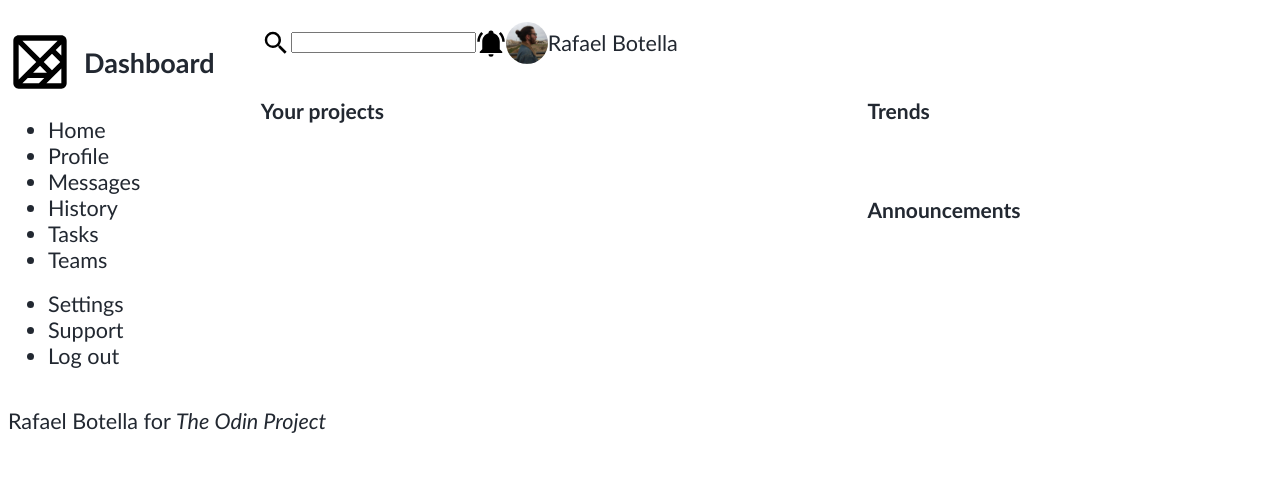
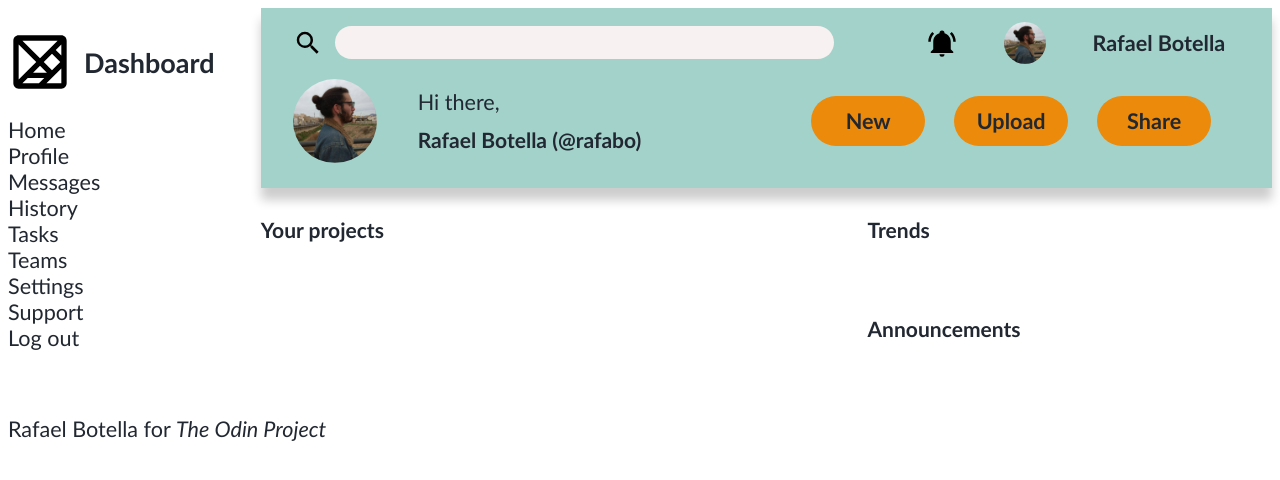
Before and after one commit to rafabo7/top-dashboard, a plain HTML site: page index.html in a window 1280 px wide. Drawn offline with Linux system fonts and the light colour scheme.

Commit message:
Style the header. Style the header by nesting the greeting to the user and the photo in a grid container, and the buttons for upload, new and share in a flex-row to position them correctly.

```diff
--- a/index.html
+++ b/index.html
@@ -18,10 +18,22 @@
                 <img src="./assets/perfil.png" alt="Profile photo">
                 <p>Rafael Botella</p>
             </div>
-            <div class="panel"></div>
         </div>
         <div class="header-bottom">
 
+            <div class="greeting">
+                <img src="./assets/perfil.png" alt="Profile photo">
+                <div>
+                    <p>Hi there,</p>
+                    <h3>Rafael Botella (@rafabo)</h3>
+                </div>
+            </div>
+
+            <ul class="panel">
+                <li>New</li>
+                <li>Upload</li>
+                <li>Share</li>
+            </ul>
         </div>
     </header>
     <aside class="sidebar">
--- a/style.css
+++ b/style.css
@@ -1,9 +1,11 @@
 :root {
     --primary-color: #5EAAA8;
-    --second-color: #EB5E0B;
+    --second-color: #eb8a0b;
     --third-color: #A3D2CA;
     --fourth-color: #F8F1F1;
     --no-black: #222831;
+
+
 
 }
 
@@ -16,6 +18,12 @@ p, li {
     font-size: 1.2rem;
 }
 
+ul {
+    list-style: none;
+    padding: 0;
+    margin: 0;
+}
+
 body {
     display: grid;
     grid-template-columns: 1fr 4fr;
@@ -24,10 +32,16 @@ body {
 
 header {
     grid-column: 2 / -1;
+    background-color: var(--third-color);
+    padding-bottom: 24px;
+    margin-bottom: 8px;
+    box-shadow: 0px 12px 10px rgba(0, 0, 0, 0.2), 0px 0px 0px 1px rgba(0, 0, 0, 0);
+    padding-left: 32px;
 }
 
 .header-top {
     display: flex;
+    justify-content: space-evenly;
     flex-direction: row;
 }
 
@@ -35,13 +49,32 @@ header {
     display: flex;
     flex-direction: row;
     align-items: center;
+    gap: 12px;
+    width: 60%;
+}
+
+.search input {
+    padding: 4px 6px;
+    width: 85%;
+    font-size: 1rem;
+    outline: none;
+    border: none;
+    line-height: 1.4rem;
+    border-radius: 24px;
+    background-color: var(--fourth-color);
 }
 .profile {
     display: flex;
     flex-direction: row;
     justify-content: space-evenly;
     align-items: center;
+    width: 40%;
 }
+
+.profile p {
+    font-weight: bold;
+}
+
 
 .header-top .profile img {
     width: 42px;
@@ -50,6 +83,42 @@ header {
 .header-bottom {
     display: flex;
     flex-direction: row;
+}
+
+
+.header-bottom .greeting {
+    display: grid;
+    grid-template-columns: 1fr 3fr;
+    align-items: center;
+    width: 50%;
+    gap: 14px;
+}
+
+.header-bottom .greeting img {
+    width: 84px;
+    border-radius: 50%;
+}
+
+.header-bottom .greeting div * {
+    margin: 12px auto;
+}
+
+.header-bottom .panel {
+    display: flex;
+    flex-direction: row;
+    justify-content: space-evenly;
+    align-items: center;
+    padding: 0 32px;
+    width: 50%;
+}
+
+.panel li {
+    text-align: center;
+    font-weight: bold;
+    padding: 12px 0;
+    border-radius: 32px;
+    width: 25%;
+    background-color: var(--second-color);
 }
 
 
```
